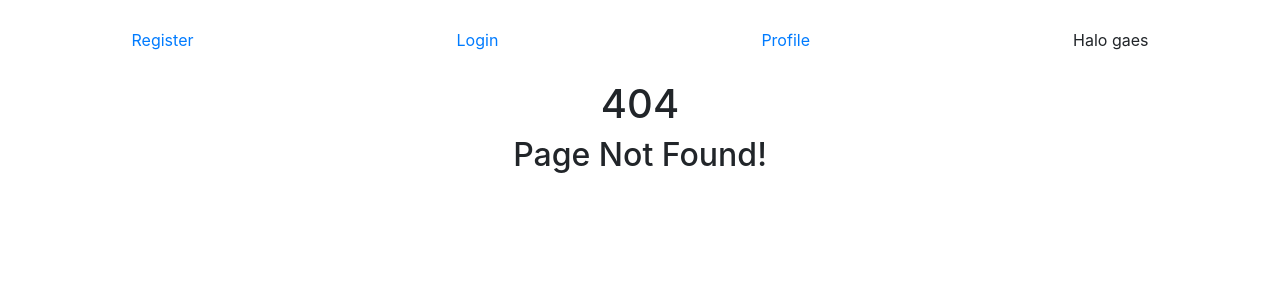
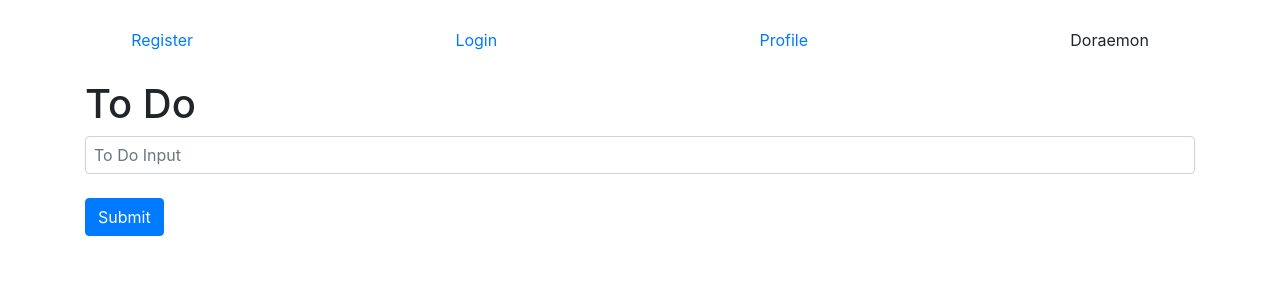
Before and after one commit to ernandarn14/reactjs-fundamental, a React (Create React App) app: page /todo in a window 1280 px wide. Before the commit this address had no page. Shown: the top 300 px of the page. Built offline with nearby package versions, Linux system fonts and the light colour scheme.

Commit message:
course (21/4) - action reducer

```diff
--- a/src/App.jsx
+++ b/src/App.jsx
@@ -15,6 +15,7 @@ import RegisterScreen from './view/screen/RegisterScreen';
 import LoginScreen from './view/screen/LoginScreen';
 import NewAuthScreen from './view/screen/NewAuthScreen';
 import ProfileUser from './view/screen/ProfileUser';
+import ToDoReduxScreen from './view/screen/ToDoReduxScreen'
 
 
 
@@ -96,6 +97,8 @@ function App() {
         <Route exact path="/login" component={LoginScreen} />
         <Route exact path="/auth" component={NewAuthScreen} />
         <Route exact path="/profile/:username" component={ProfileUser} />
+        <Route exact path="/input" component={InputScreen} />
+        <Route exact path="/todo" component={ToDoReduxScreen} />
         <Route path="*" component={PageNotFound} />
       </Switch>
     </>
--- /dev/null
+++ b/src/redux/actions/index.js
@@ -0,0 +1,2 @@
+export * from "./todo"
+export * from "./user"
--- /dev/null
+++ b/src/redux/actions/todo.js
@@ -0,0 +1,13 @@
+export const todoInputHandler = (text) => {
+    return {
+        type: "ON_CHANGE_TODO_INPUT",
+        payload: text
+    }
+}
+
+export const addItem = (item) => {
+    return {
+        type: "ADD_ITEM",
+        payload: item
+    }
+}
--- /dev/null
+++ b/src/redux/actions/user.js
@@ -0,0 +1,13 @@
+export const userInputHandler = (text) => {
+    return {
+        type: "USERNAME",
+        payload: text
+    }
+}
+
+export const getUser = (item) => {
+    return {
+        type: "GET_USER",
+        payload: item
+    }
+}
--- a/src/redux/reducers/index.js
+++ b/src/redux/reducers/index.js
@@ -1,6 +1,8 @@
 import todo from './todo'
 import { combineReducers } from 'redux'
+import user from './user'
 
 export default combineReducers({
-    todo
+    todo,
+    user
 })
--- a/src/redux/reducers/todo.js
+++ b/src/redux/reducers/todo.js
@@ -4,9 +4,15 @@ const init_state = {
 };
 
 export default (state = init_state, action) => {
-    if (action.type == "TODO_INPUT") {
+    if (action.type === "ON_CHANGE_TODO_INPUT") {
         return { ...state, todoInput: action.payload };
-    } else {
+    } else if (action.type === "ADD_ITEM") {
+        return {
+            ...state,
+            todoList: [...state.todoList, action.payload]
+        }
+    }
+     else {
         return { ...state };
     }
 };
--- /dev/null
+++ b/src/redux/reducers/user.js
@@ -0,0 +1,15 @@
+const init_state = {
+    id: 0,
+    username: "Doraemon",
+};
+
+export default (state = init_state, action) => {
+    if (action.type == "USERNAME"){
+        return { ...state, username: action.payload };
+    } else if(action.type == "GET_USER"){
+        return { ...state, username: `Hello, ${action.payload}` };
+    } else {
+        return { ...state };
+    }
+
+};
--- a/src/view/component/Navbar.jsx
+++ b/src/view/component/Navbar.jsx
@@ -1,6 +1,8 @@
 import React from 'react'
 import { Link } from 'react-router-dom'
 import { connect } from 'react-redux'
+import Axios from 'axios';
+import { API_URL } from '../../constant/API'
 
  class Navbar extends React.Component{
     render(){
@@ -10,7 +12,9 @@ import { connect } from 'react-redux'
                 <Link to="/register">Register</Link>
                 <Link to="/login">Login</Link>
                 <Link to="/profile">Profile</Link>
-                {this.props.todo.todoInput}
+                {/* <Link to="/input">Input</Link>
+                <Link to="/todo">To Do</Link> */}
+                {this.props.user.username}
             </div>
 
         )
@@ -19,7 +23,8 @@ import { connect } from 'react-redux'
 
 const mapStateToProps = state => {
     return {
-        todo: state.todo
+        todo: state.todo,
+        user: state.user
     }
 }
 
--- a/src/view/screen/InputScreen.jsx
+++ b/src/view/screen/InputScreen.jsx
@@ -1,6 +1,7 @@
 import React from 'react'
 import ProfileScreen from './ProfileScreen'
 import { Link } from 'react-router-dom'
+import { connect } from 'react-redux'
 
 class InputScreen extends React.Component {
     state = {
@@ -18,6 +19,7 @@ class InputScreen extends React.Component {
 
         return(
             <div className="container d-flex flex-column align-items-center">
+                <h1>{this.props.todo.todoInput}</h1>
                 <h1>Input Screen</h1>
                 <h3>Username:  {username}</h3>
                 <h3>Email:  {email}</h3>
@@ -35,5 +37,10 @@ class InputScreen extends React.Component {
     }
 
 }
+const mapStateToProps = state => {
+    return {
+        todo: state.todo
+    }
+}
 
-export default InputScreen
+export default connect(mapStateToProps)(InputScreen)
--- a/src/view/screen/LoginScreen.jsx
+++ b/src/view/screen/LoginScreen.jsx
@@ -3,9 +3,10 @@ import Axios from 'axios'
 import { API_URL } from '../../constant/API'
 import { Redirect } from 'react-router-dom'
 import swal from 'sweetalert'
+import { getUser } from "../../redux/actions";
+import { connect } from "react-redux";
 
-
-export default class LoginScreen extends React.Component {
+class LoginScreen extends React.Component {
     state = {
         userLogin: "",
         passLogin: "",
@@ -30,6 +31,7 @@ export default class LoginScreen extends React.Component {
                 console.log(res)
                 if (res.data.length !== 0) {
                     swal('Selamat', 'Login berhasil', 'success')
+                    this.props.onGetUser(userLogin)
                     this.setState({ userLogin: "", passLogin: "", isLogin: true, currentUser: userLogin })
                 }
                 else {
@@ -64,3 +66,15 @@ export default class LoginScreen extends React.Component {
         }
     }
 }
+
+const stateMapToProps = (state) => {
+    return {
+        user: state.user,
+    };
+};
+
+const mapDispatchToProps = {
+    onGetUser: getUser,
+};
+
+export default connect(stateMapToProps, mapDispatchToProps)(LoginScreen);
--- /dev/null
+++ b/src/view/screen/ToDoReduxScreen.jsx
@@ -0,0 +1,51 @@
+import React from "react";
+import { connect } from "react-redux";
+import { todoInputHandler, userInputHandler, addItem } from "../../redux/actions";
+// import { userInputHandler } from "../../redux/actions/user"
+
+class ToDoReduxScreen extends React.Component {
+    addInput = () => {
+
+    }
+    render() {
+        return (
+            <div className="container">
+                <h1>To Do</h1>
+                {/* <h1>{this.props.todo.todoInput}</h1> */}
+                <input
+                    type="text"
+                    className="form-control"
+                    placeholder="To Do Input"
+                    onChange={(e) => this.props.onChangeToDo(e.target.value)}
+                /><br />
+                {/* <h1>{this.props.user.username}</h1>
+          <input
+          type="text"
+          className="form-control"
+          placeholder="Username Input"
+          onChange={(e) => this.props.onChangeUser(e.target.value)}
+        /> */}
+                <input type="button" value="Submit" className="btn btn-primary" onClick={() => this.props.onAddToDo(this.props.todo.todoInput)} />
+                {this.props.todo.todoList.map((val) => {
+                  return  <p>{val}</p>
+                })}
+            </div>
+        );
+    }
+}
+
+const stateMapToProps = (state) => {
+    return {
+        todo: state.todo,
+        user: state.user,
+        todoList: state.todoList
+    };
+};
+
+const mapDispatchToProps = {
+    onChangeToDo: todoInputHandler,
+    onChangeUser: userInputHandler,
+    onAddToDo: addItem
+};
+
+export default connect(stateMapToProps, mapDispatchToProps)(ToDoReduxScreen);
```
